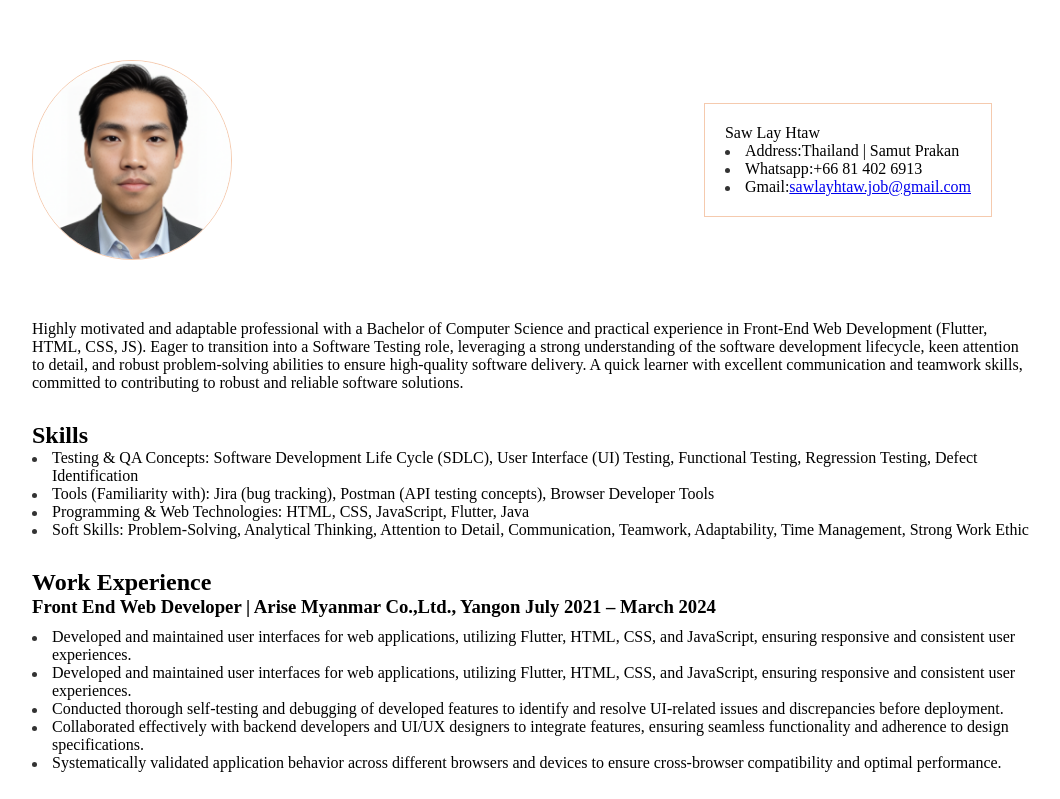
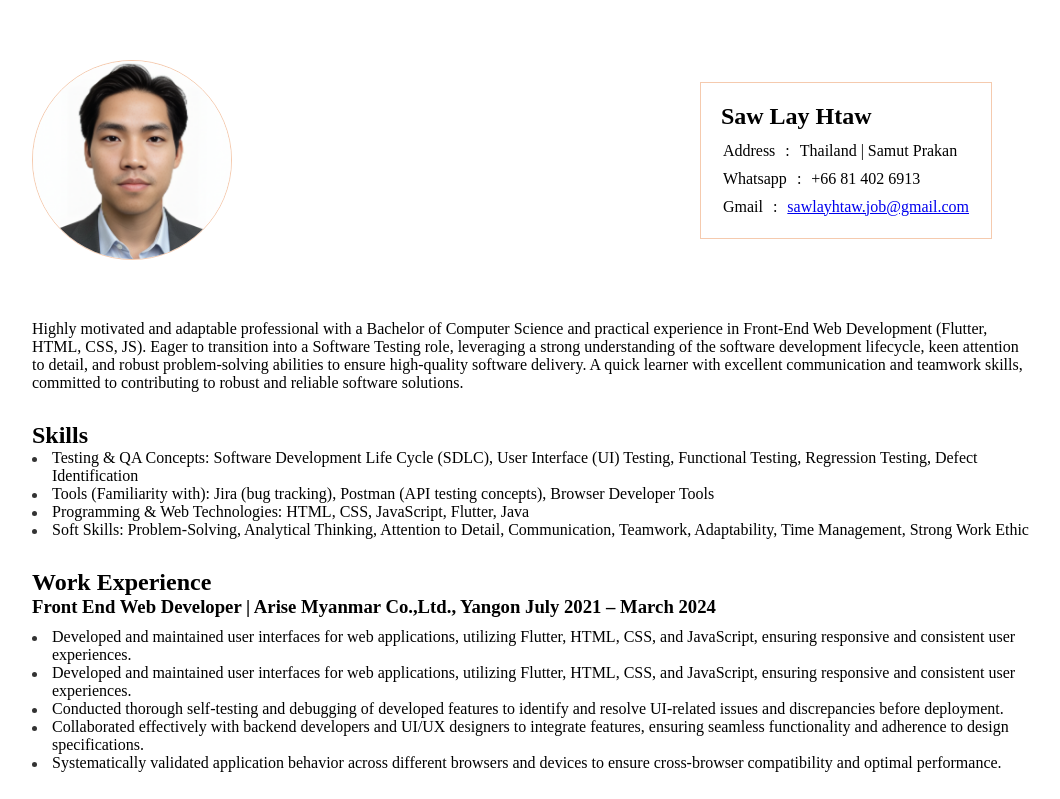
Before and after one commit to sawlayhtawjob-dev/myProfile, a plain HTML site: page index.html in a window 1280 px wide. Shown: the top 799 px of the page, without its empty margins (108-1168 px from the left). Drawn offline with Linux system fonts and the light colour scheme.

Commit message:
add css to version 1.1.3

```diff
--- a/index.html
+++ b/index.html
@@ -13,11 +13,23 @@
             <img src="images/sawlayhtaw.png" alt="Saw Lay Htaw" class="img_profile">
             <label>
                 <span class="my_name">Saw Lay Htaw</span>
-                <ul>
-                    <li>Address<span>:</span>Thailand | Samut Prakan</li>
-                    <li>Whatsapp<span>:</span>+66 81 402 6913</li>
-                    <li>Gmail<span>:</span><a href="sawlayhtaw.job@gmail.com?subject=Website%20Inquiry" class="nav-email">sawlayhtaw.job@gmail.com</a></li>
-                </ul>
+                <table>
+                    <tr>
+                        <td>Address</td>
+                        <td>:</td>
+                        <td>Thailand | Samut Prakan</td>
+                    </tr>
+                    <tr>
+                        <td>Whatsapp</td>
+                        <td>:</td>
+                        <td>+66 81 402 6913</td>
+                    </tr>
+                    <tr>
+                        <td>Gmail</td>
+                        <td>:</td>
+                        <td><a href="sawlayhtaw.job@gmail.com?subject=Website%20Inquiry" class="nav-email">sawlayhtaw.job@gmail.com</a></td>
+                    </tr>
+                </table>
             </label>
         </div>
     </header>
--- a/styles.css
+++ b/styles.css
@@ -71,6 +71,10 @@ header div {
     border: 1px solid #f5caae;
     margin: 20px 20px 20px 0;
 }
+.my_name {
+    font-size: 1.5rem;
+    font-weight: bold;
+}
 h3 {
     margin-bottom: 10px;
 }
@@ -97,6 +101,14 @@ ul li:before {
     border-radius: 100%;
     top: 0.5em;
 }
+table tr {
+    margin-top: 10px;
+    display: flex;
+}
+tr td:nth-child(2) {
+    margin: 0 10px 0;
+    display: block;
+}
 
 /* Footer */
 footer {
```
